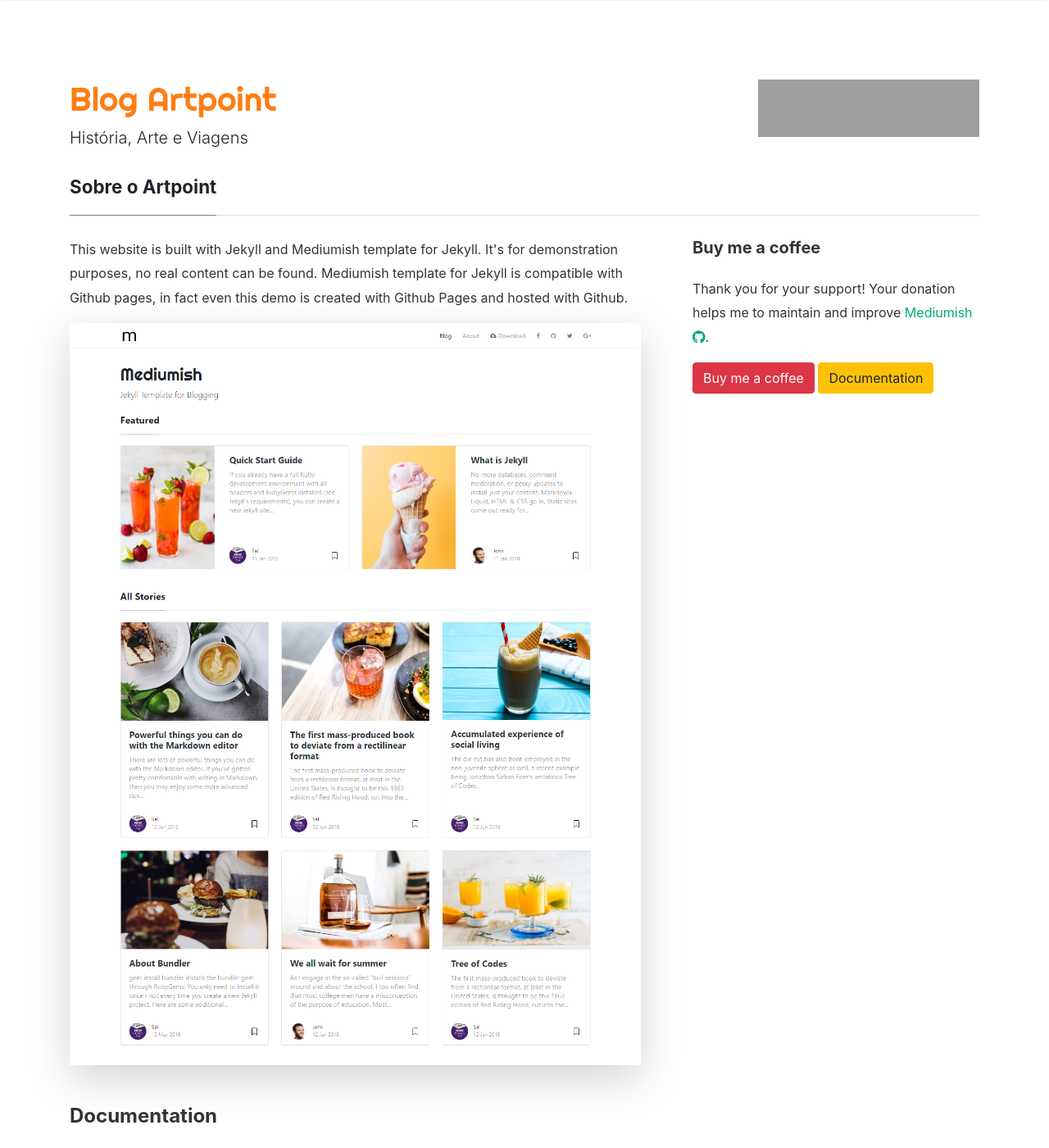
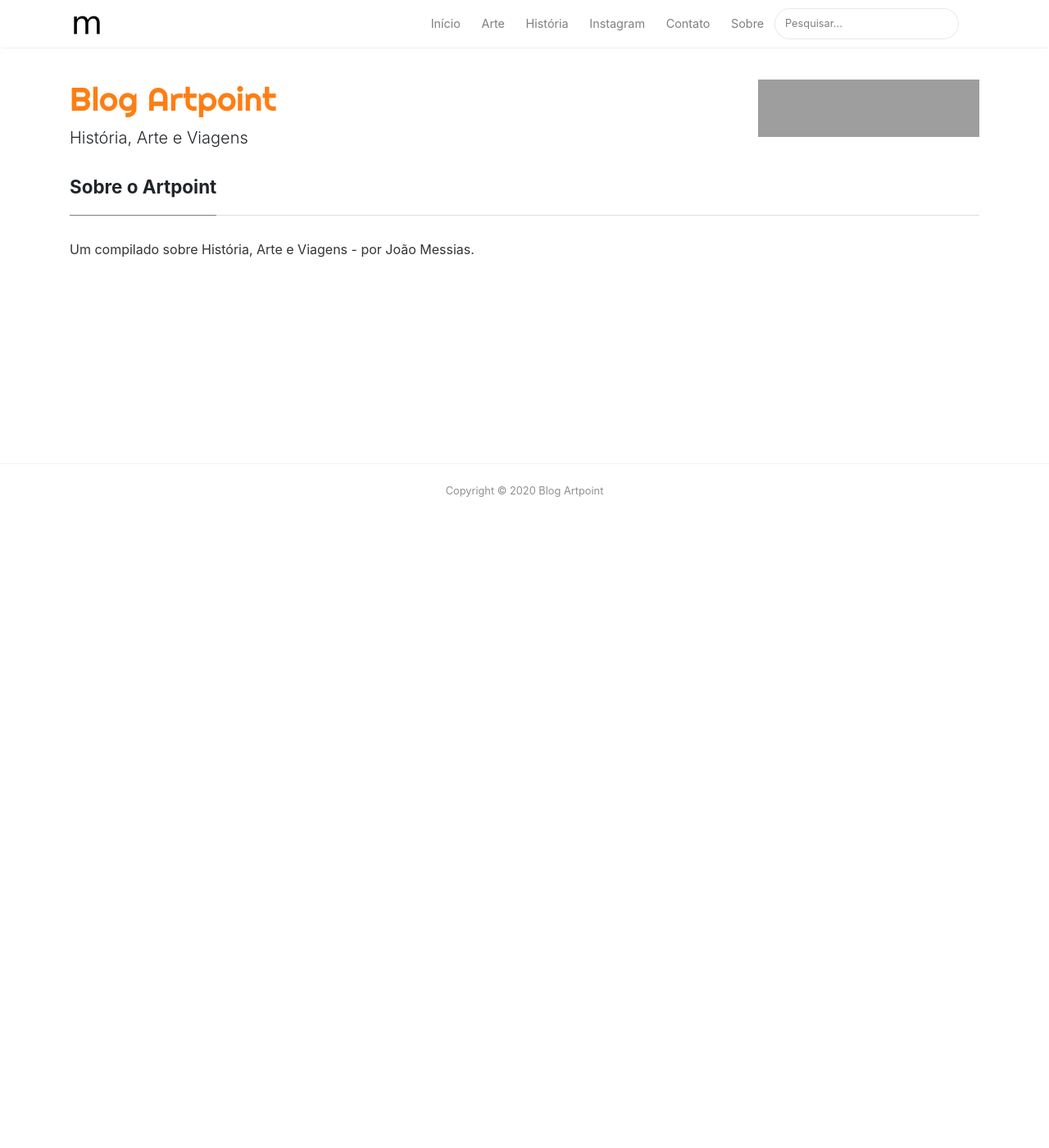
Before and after one commit to AndersonMamede/blog.archaeopoint.com, a Jekyll site: the page built from _pages/about.md, in a window 1280 px wide and 1400 px high. Shown: the whole window at 82% size. Built offline with Jekyll 4.4.1, drawn with Linux system fonts in a browser that asks for light colours; nearby versions of some CDN libraries; some of the changed text lies outside the part shown; grey boxes are pictures that could not be loaded.

Commit message:
Update about.md

```diff
--- a/_pages/about.md
+++ b/_pages/about.md
@@ -5,30 +5,7 @@
 ---
 
 <div class="row justify-content-between">
-<div class="col-md-8 pr-5">
-
-<p>This website is built with Jekyll and Mediumish template for Jekyll. It's for demonstration purposes, no real content can be found. Mediumish template for Jekyll is compatible with Github pages, in fact even this demo is created with Github Pages and hosted with Github.</p>
-
-<p class="mb-5"><img class="shadow-lg" src="{{site.baseurl}}/assets/images/mediumish-jekyll-template.png" alt="jekyll template mediumish" /></p>
-<h4>Documentation</h4>
-
-<p>Please, read the docs <a href="https://bootstrapstarter.com/bootstrap-templates/template-mediumish-bootstrap-jekyll/">here</a>.</p>
-
-<h4>Questions or bug reports?</h4>
-
-<p>Head over to our <a href="https://github.com/wowthemesnet/mediumish-theme-jekyll">Github repository</a>!</p>
-
+    <div class="col-md-8 pr-5">
+        <p>Um compilado sobre História, Arte e Viagens - por João Messias.</p>
+    </div>
 </div>
-
-<div class="col-md-4">
-
-<div class="sticky-top sticky-top-80">
-<h5>Buy me a coffee</h5>
-
-<p>Thank you for your support! Your donation helps me to maintain and improve <a target="_blank" href="https://github.com/wowthemesnet/mediumish-theme-jekyll">Mediumish <i class="fab fa-github"></i></a>.</p>
-
-<a target="_blank" href="https://www.wowthemes.net/donate/" class="btn btn-danger">Buy me a coffee</a> <a target="_blank" href="https://bootstrapstarter.com/bootstrap-templates/template-mediumish-bootstrap-jekyll/" class="btn btn-warning">Documentation</a>
-
-</div>
-</div>
-</div>
```
